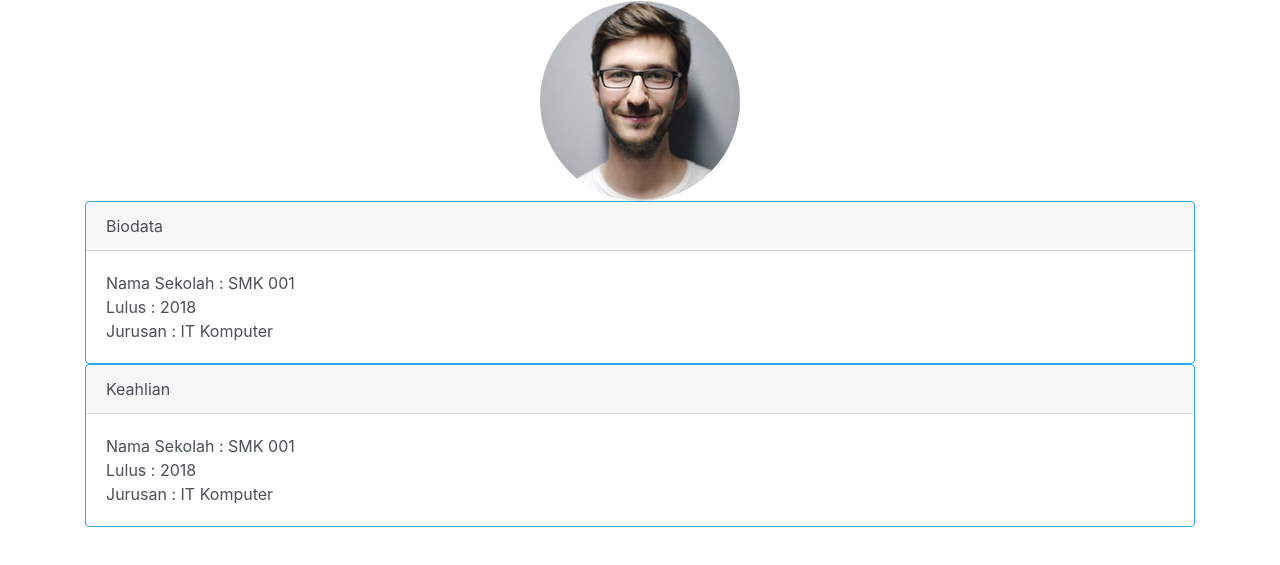
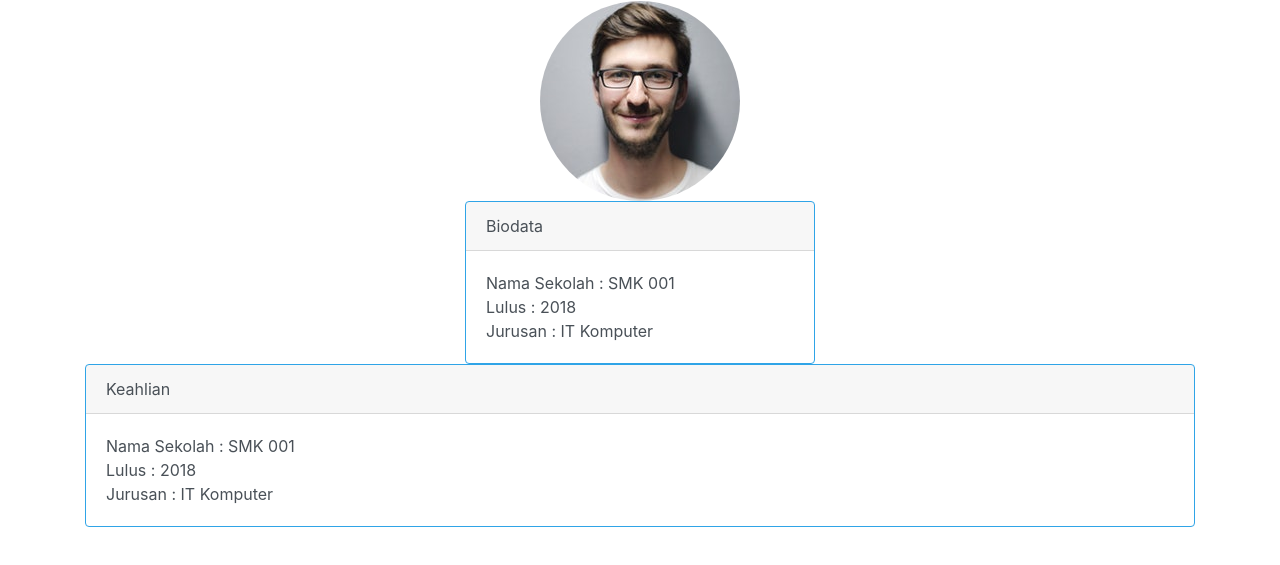
Before and after one commit to michaeltamsil/profile2, a plain HTML site: page index.html in a window 1280 px wide. Shown: the part 55-620 px from the top of the page. Drawn offline with nearby package versions, Linux system fonts and the light colour scheme.

Commit message:
Update index.html

```diff
--- a/index.html
+++ b/index.html
@@ -18,14 +18,18 @@
         <div class="text-center">
             <img src="profile.jpeg" alt="my picture" class="rounded-circle">
         </div>
-
-        <div class="card border-primary">
+        <div class="row">
+          <div class="col-sm-4 offset-md-4">
+            <div class="card border-primary">
                 <div class="card-header">Biodata</div>
                 <div class="card-body">
                     Nama Sekolah : SMK 001<br>
                     Lulus : 2018<br>
                     Jurusan : IT Komputer
                 </div>
+            </div>
+
+          </div>
         </div>
 
 
```
